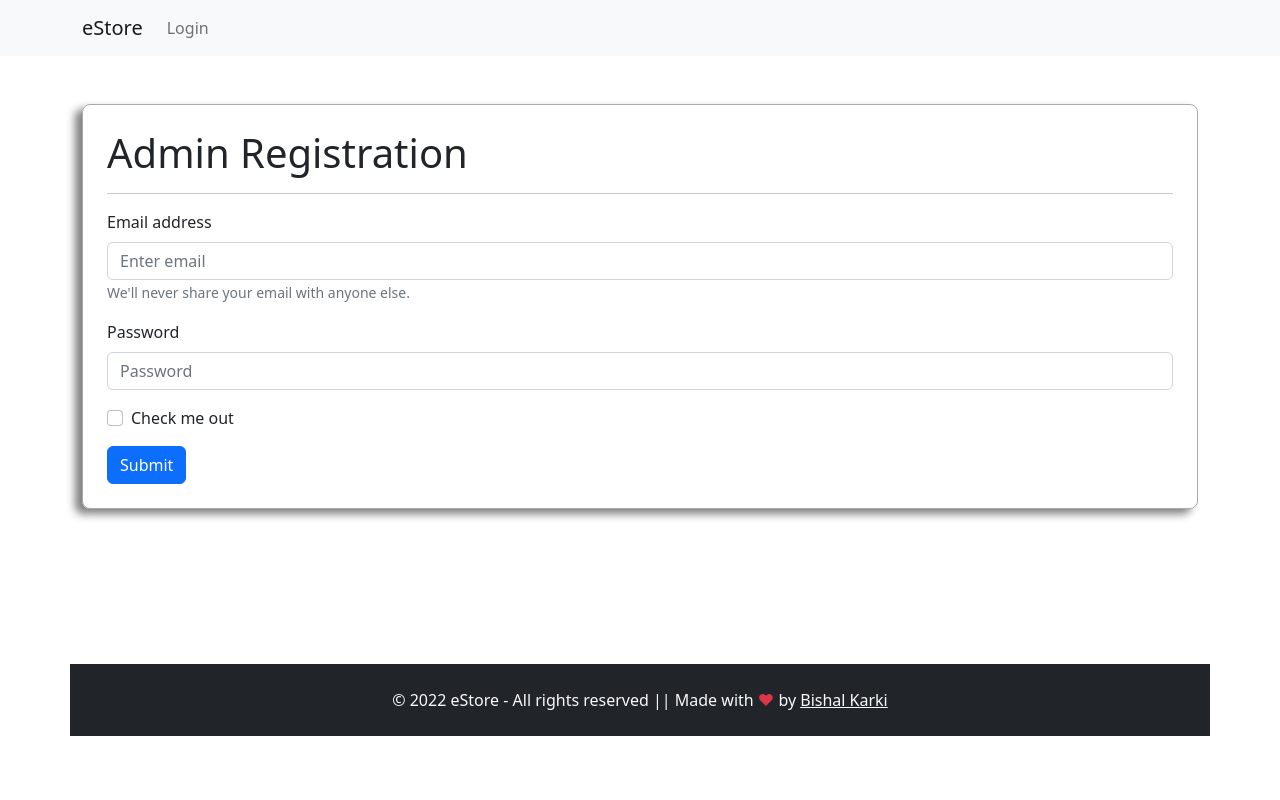
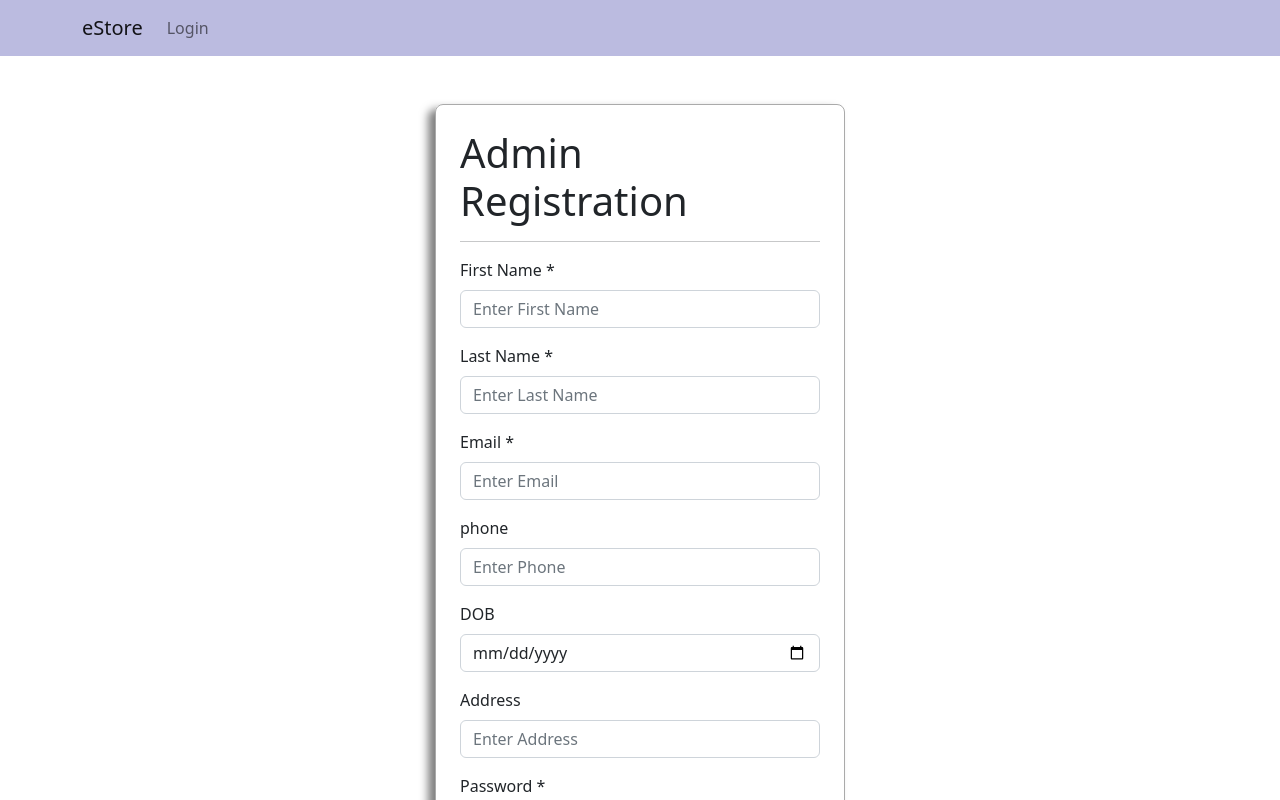
Before and after one commit to bishalk21/e-store, a React (Create React App) app: page /register in a window 1280 px wide. Shown: the top 800 px of the page. Built offline with nearby package versions, Linux system fonts and the light colour scheme.

Commit message:
made array of fields as UserInput Field and loop thoroght from

```diff
--- a/src/App.css
+++ b/src/App.css
@@ -7,8 +7,13 @@
     padding: 1.5rem;
     margin-top: 3rem;
     border-radius: 0.5rem;
+    width: 410px;
 
     box-shadow: -7px 5px 8px rgba(0, 0, 0, 0.5);
     margin-left: auto;
     margin-right: auto;
 }
+
+.navbar {
+    background: rgba(0, 0, 139, 0.267);
+}
--- /dev/null
+++ b/src/components/customInoutField/CustomInoutFiedld.js
@@ -0,0 +1,13 @@
+import React from "react";
+import { Form } from "react-bootstrap";
+
+export const CustomInoutFiedld = ({ label, ...rest }) => {
+  return (
+    <div>
+      <Form.Group className="mb-3">
+        <Form.Label>{label}</Form.Label>
+        <Form.Control {...rest} />
+      </Form.Group>
+    </div>
+  );
+};
--- a/src/components/footer/Footer.js
+++ b/src/components/footer/Footer.js
@@ -3,7 +3,7 @@ import { Container } from "react-bootstrap";
 
 export const Footer = () => {
   return (
-    <Container className="bg-dark py-4 text-light text-center">
+    <Container fluid className="bg-dark py-4 text-light text-center mt-5">
       &copy; 2022 eStore - All rights reserved || Made with
       <span className="text-danger"> &hearts; </span>
       by{" "}
--- a/src/components/header/Header.js
+++ b/src/components/header/Header.js
@@ -6,7 +6,7 @@ import Container from "react-bootstrap/Container";
 export const Header = () => {
   return (
     <div>
-      <Navbar collapseOnSelect bg="light" expand="md">
+      <Navbar className="navbar" collapseOnSelect expand="md">
         <Container>
           <Navbar.Brand href="/">eStore</Navbar.Brand>
           <Navbar.Toggle aria-controls="basic-navbar-nav" />
--- a/src/pages/adminRegistration/adminRegistration.js
+++ b/src/pages/adminRegistration/adminRegistration.js
@@ -2,8 +2,64 @@ import React from "react";
 import { Header } from "../../components/header/Header";
 import { Button, Container, Form } from "react-bootstrap";
 import { Footer } from "../../components/footer/Footer";
+import { CustomInoutFiedld } from "../../components/customInoutField/CustomInoutFiedld";
 
 export const AdminRegistration = () => {
+  const fields = [
+    {
+      label: "First Name *",
+      type: "text",
+      name: "fName",
+      placeholder: "Enter First Name",
+      required: true,
+    },
+    {
+      label: "Last Name *",
+      type: "text",
+      name: "lName",
+      placeholder: "Enter Last Name",
+      required: true,
+    },
+    {
+      label: "Email *",
+      type: "email",
+      name: "email",
+      placeholder: "Enter Email",
+      required: true,
+    },
+    {
+      label: "phone",
+      type: "text",
+      name: "number",
+      placeholder: "Enter Phone",
+    },
+    {
+      label: "DOB",
+      type: "date",
+      name: "dob",
+    },
+    {
+      label: "Address",
+      type: "text",
+      name: "address",
+      placeholder: "Enter Address",
+    },
+    {
+      label: "Password *",
+      type: "password",
+      name: "password",
+      placeholder: "Enter Password",
+      required: true,
+    },
+    {
+      label: "Confirm Password *",
+      type: "password",
+      name: "confirmPassword",
+      placeholder: "Enter Confirm Password",
+      required: true,
+    },
+  ];
+
   return (
     <div>
       <Header />
@@ -12,21 +68,10 @@ export const AdminRegistration = () => {
           <Form>
             <h1>Admin Registration</h1>
             <hr />
-            <Form.Group className="mb-3" controlId="formBasicEmail">
-              <Form.Label>Email address</Form.Label>
-              <Form.Control type="email" placeholder="Enter email" />
-              <Form.Text className="text-muted">
-                We'll never share your email with anyone else.
-              </Form.Text>
-            </Form.Group>
+            {fields.map((item, i) => (
+              <CustomInoutFiedld key={i} {...item} />
+            ))}
 
-            <Form.Group className="mb-3" controlId="formBasicPassword">
-              <Form.Label>Password</Form.Label>
-              <Form.Control type="password" placeholder="Password" />
-            </Form.Group>
-            <Form.Group className="mb-3" controlId="formBasicCheckbox">
-              <Form.Check type="checkbox" label="Check me out" />
-            </Form.Group>
             <Button variant="primary" type="submit">
               Submit
             </Button>
--- a/src/pages/login/Login.js
+++ b/src/pages/login/Login.js
@@ -1,14 +1,31 @@
 import React from "react";
-import { Container } from "react-bootstrap";
+import { Button, Container, Form } from "react-bootstrap";
+import { CustomInoutFiedld } from "../../components/customInoutField/CustomInoutFiedld";
 import { Footer } from "../../components/footer/Footer";
 import { Header } from "../../components/header/Header";
 
-export const LoginPage = () => {
+export const LoginPage = ({ label, rest }) => {
   return (
     <div>
       {" "}
       <Header />
-      <Container className="page-min">Login page coming soon</Container>
+      <Container className="page-min">
+        <Form>
+          <Form.Group className="mb-3" controlId="formBasicEmail">
+            <Form.Label>Email address</Form.Label>
+            <Form.Control type="email" placeholder="Enter email" />
+            <Form.Text className="text-muted">
+              We'll never share your email with anyone else.
+            </Form.Text>
+          </Form.Group>
+          <CustomInoutFiedld />
+          <CustomInoutFiedld />
+
+          <Button variant="primary" type="submit">
+            Submit
+          </Button>
+        </Form>
+      </Container>
       <Footer />
     </div>
   );
```
